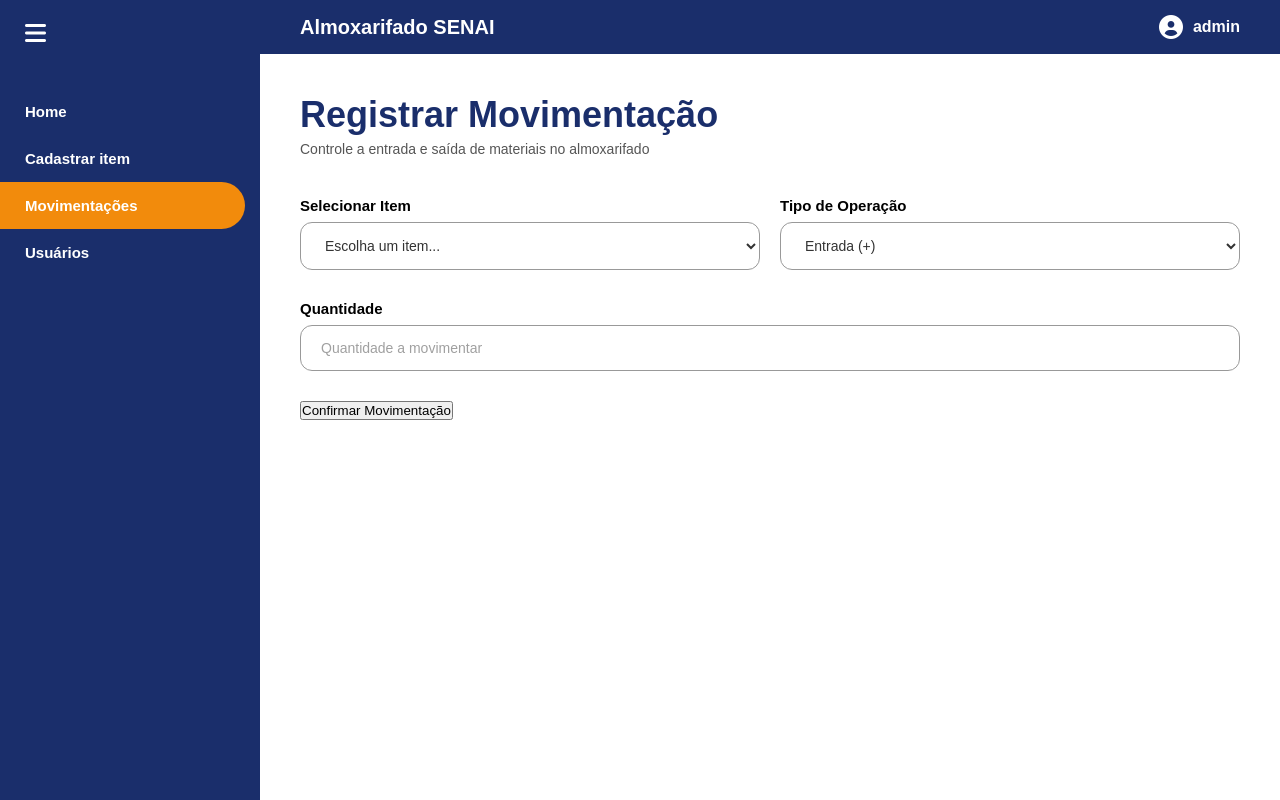
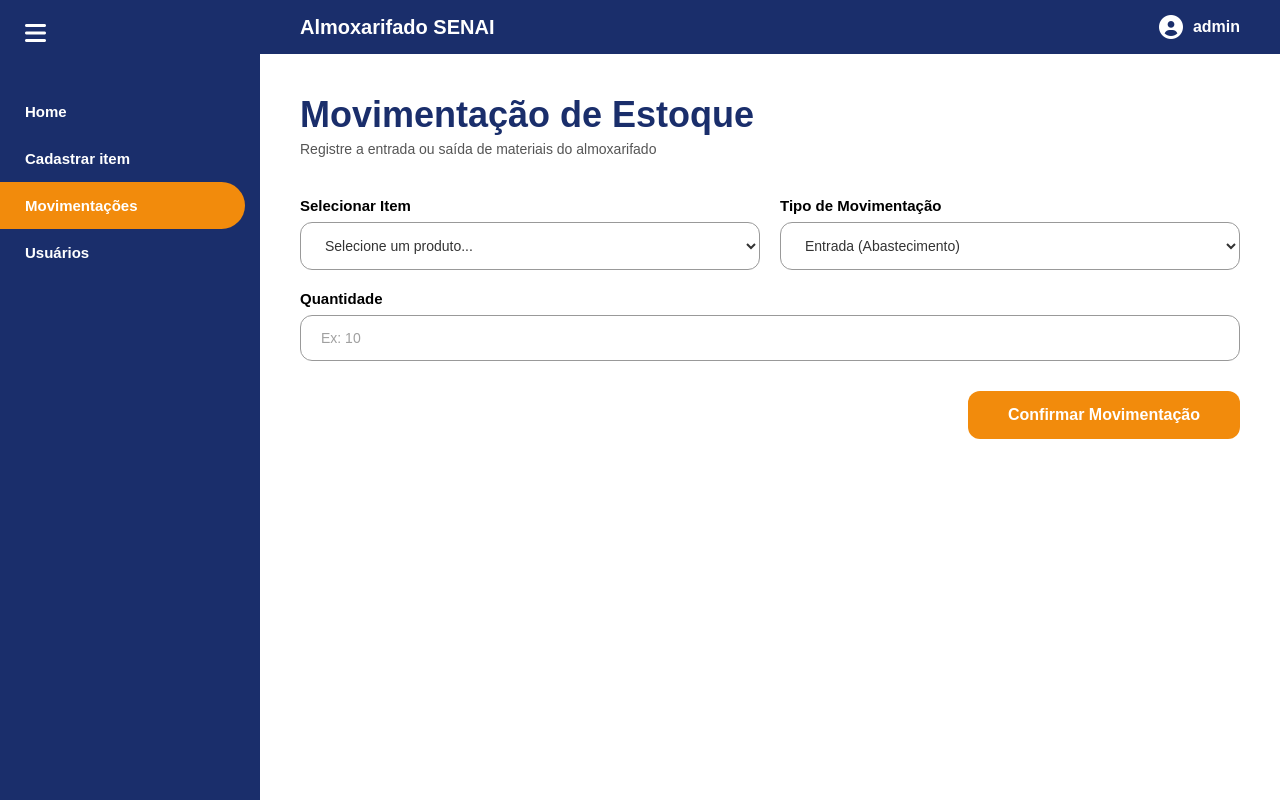
Before and after one commit to troszczyas/tcc-senai, a Flask app: page /movimentacao in a window 1280 px wide. Run offline with Flask 3, Linux system fonts and the light colour scheme; the visitor is signed in with stand-in values (Sample User, id 1); data that the repository does not hold is empty.

Commit message:
mudanca no app.py

```diff
--- a/app.py
+++ b/app.py
@@ -97,7 +97,7 @@ def logar():
                 session['permissao'] = user['role']
                 return redirect('/home')
     except Exception:
-        # Modo de Simulação Inteligente (Caso o banco de dados esteja offline)
+        # Modo de Simulação Inteligente (Caso o banco de dados esteja offline/erro 2003)
         user_lower = usuario.lower()
         if user_lower in USUARIOS_MOCK and senha == USUARIOS_MOCK[user_lower]['senha']:
             session['usuario'] = usuario
@@ -121,20 +121,30 @@ def home():
 
         if pesquisa:
             sql = """
-                SELECT id_produto, nome, area, quantidade, descricao, link_midia
+                SELECT id_produto, nome, area, quantity as quantidade, descricao, link_midia
                 FROM estoque WHERE nome LIKE %s OR area LIKE %s
                 ORDER BY id_produto ASC
             """
-            cursor.execute(sql, (f"%{pesquisa}%", f"%{pesquisa}%"))
+            # Tratamento caso seu banco use o nome correto
+            try:
+                cursor.execute(sql, (f"%{pesquisa}%", f"%{pesquisa}%"))
+            except Exception:
+                sql = """
+                    SELECT id_produto, nome, area, quantidade, descricao, link_midia
+                    FROM estoque WHERE nome LIKE %s OR area LIKE %s
+                    ORDER BY id_produto ASC
+                """
+                cursor.execute(sql, (f"%{pesquisa}%", f"%{pesquisa}%"))
         else:
-            sql = "SELECT id_produto, nome, area, quantidade, descricao, link_midia FROM estoque ORDER BY id_produto ASC"
-            cursor.execute(sql)
+            try:
+                cursor.execute("SELECT id_produto, nome, area, quantidade, descricao, link_midia FROM estoque ORDER BY id_produto ASC")
+            except Exception:
+                cursor.execute("SELECT id_produto, nome, area, quantidade, descricao, link_midia FROM estoque ORDER BY id_produto ASC")
 
         itens = cursor.fetchall()
         cursor.close()
         conexao.close()
     except Exception:
-        # Fallback offline usando os dados do Script SQL fornecido
         if pesquisa:
             itens = [item for item in ESTOQUE_MOCK if pesquisa.lower() in item['nome'].lower() or pesquisa.lower() in item['area'].lower()]
         else:
@@ -182,7 +192,7 @@ def salvar_item():
         cursor.close()
         conexao.close()
     except Exception:
-        flash("Item salvo ficticiamente no layout (Modo Simulação)", "success")
+        flash("Item salvos ficticiamente no layout (Modo Simulação)", "success")
 
     return redirect('/home')
 
--- a/templates/movimentacao.html
+++ b/templates/movimentacao.html
@@ -4,20 +4,18 @@
     <meta charset="UTF-8">
     <meta name="viewport" content="width=device-width, initial-scale=1.0">
     <title>Almoxarifado SENAI - Movimentações</title>
-    <link rel="stylesheet" href="../static/movimentacao.css">
+    <link rel="stylesheet" href="../static/usuario.css">
     <link rel="stylesheet" href="https://cdnjs.cloudflare.com/ajax/libs/font-awesome/6.0.0/css/all.min.css">
 </head>
 <body>
 
     <aside class="sidebar">
         <div class="sidebar-menu-toggle"><i class="fa-solid fa-bars"></i></div>
-        <nav>
-            <ul>
-                <li><a href="/home">Home</a></li>
-                <li><a href="/cadastrar_item">Cadastrar item</a></li>
-                <li class="active"><a href="/movimentacao">Movimentações</a></li>
-                <li><a href="/cadastrar_usuario">Usuários</a></li>
-            </ul>
+        <nav class="sidebar-menu">
+            <a href="/home" class="menu-item">Home</a>
+            <a href="/cadastrar_item" class="menu-item">Cadastrar item</a>
+            <a href="/movimentacao" class="menu-item active">Movimentações</a>
+            <a href="/cadastrar_usuario" class="menu-item">Usuários</a>
         </nav>
     </aside>
 
@@ -32,14 +30,14 @@
 
         <main class="container">
             <div class="title-section">
-                <h2>Registrar Movimentação</h2>
-                <p>Controle a entrada e saída de materiais no almoxarifado</p>
+                <h2>Movimentação de Estoque</h2>
+                <p>Registre a entrada ou saída de materiais do almoxarifado</p>
             </div>
 
             {% with messages = get_flashed_messages(with_categories=true) %}
                 {% if messages %}
                     {% for category, message in messages %}
-                        <div class="alert alert-{{ category }}" style="color: #ef4444; font-weight: 700; margin-bottom: 20px;">
+                        <div class="alert alert-{{ category }}" style="color: #ef4444; font-weight: 700; margin-bottom: 20px; font-family: 'Poppins', sans-serif;">
                             {{ message }}
                         </div>
                     {% endfor %}
@@ -52,17 +50,18 @@
                         <div class="form-group">
                             <label for="item">Selecionar Item</label>
                             <select id="item" name="item" required>
-                                <option value="" disabled selected>Escolha um item...</option>
+                                <option value="" disabled selected>Selecione um produto...</option>
                                 {% for item in itens %}
-                                    <option value="{{ item.id_produto or item.id }}">{{ item.nome }} (Saldo: {{ item.quantidade }})</option>
+                                    <option value="{{ item.id_produto }}">{{ item.nome }} (Qtd Atual: {{ item.quantidade }})</option>
                                 {% endfor %}
                             </select>
                         </div>
+
                         <div class="form-group">
-                            <label for="tipo">Tipo de Operação</label>
+                            <label for="tipo">Tipo de Movimentação</label>
                             <select id="tipo" name="tipo" required>
-                                <option value="entrada">Entrada (+)</option>
-                                <option value="saida">Saída (-)</option>
+                                <option value="entrada">Entrada (Abastecimento)</option>
+                                <option value="saida">Saída (Retirada)</option>
                             </select>
                         </div>
                     </div>
@@ -70,12 +69,12 @@
                     <div class="form-row">
                         <div class="form-group">
                             <label for="quantidade">Quantidade</label>
-                            <input type="number" id="quantidade" name="quantidade" min="1" placeholder="Quantidade a movimentar" required>
+                            <input type="number" id="quantidade" name="quantidade" min="1" placeholder="Ex: 10" required>
                         </div>
                     </div>
 
-                    <div class="form-actions">
-                        <button type="submit" class="btn btn-confirmar">Confirmar Movimentação</button>
+                    <div class="btn-container">
+                        <button type="submit" class="btn-save">Confirmar Movimentação</button>
                     </div>
                 </form>
             </div>
```
Also changed, not shown: templates/cadastrar_usuario.html (+9 -11 lines).
